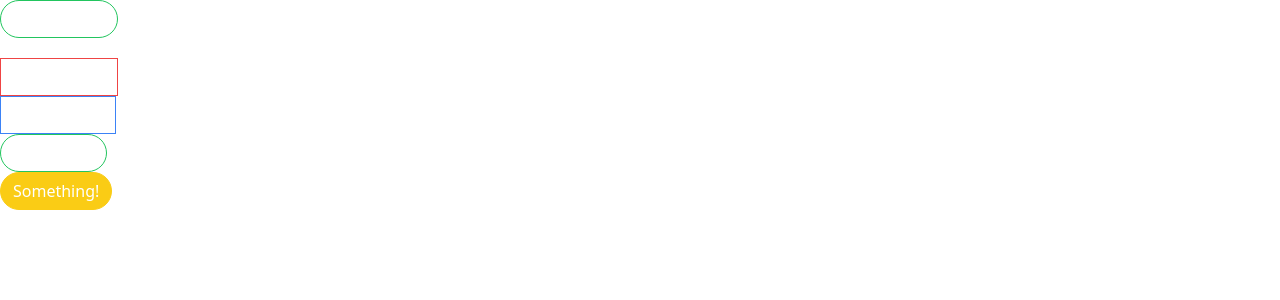
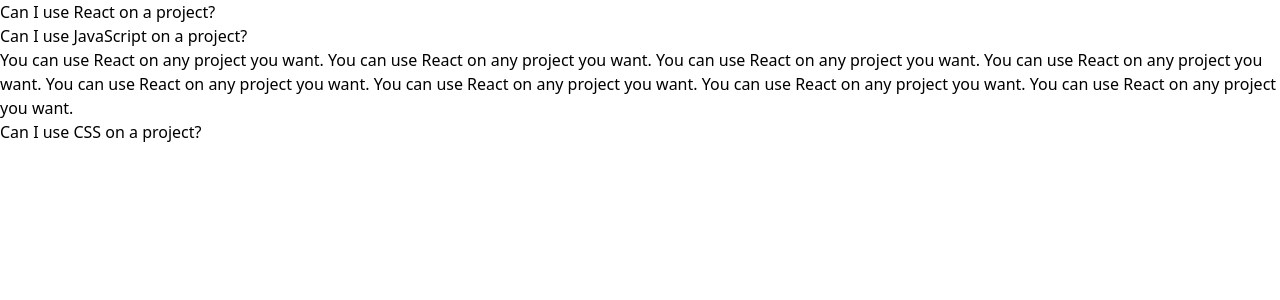
Before and after one commit to william-bispo/comps, a React (Create React App) app: page / in a window 1280 px wide. Shown: the top 300 px of the page. Built offline with nearby package versions, Linux system fonts and the light colour scheme.

Commit message:
Working on Accordion

```diff
--- a/src/App.js
+++ b/src/App.js
@@ -1,45 +1,28 @@
-import { GoBell, GoCloudDownload, GoDatabase } from "react-icons/go";
-import Button from "./Button";
+import Accordion from "./components/Accordion";
 
 function App() {
-  return (
-    <div>
-      <div>
-        <Button
-          success
-          outline
-          rounded
-          className="mb-5"
-          onClick={() => console.log("Clicked!!")}
-        >
-          <GoBell />
-          Buy Now!
-        </Button>
-      </div>
-      <div>
-        <Button danger outline>
-          <GoCloudDownload />
-          Buy Now!
-        </Button>
-      </div>
-      <div>
-        <Button primary outline>
-          <GoDatabase />
-          See Deal!
-        </Button>
-      </div>
-      <div>
-        <Button success rounded outline>
-          Hide Adds!
-        </Button>
-      </div>
-      <div>
-        <Button warning rounded>
-          Something!
-        </Button>
-      </div>
-    </div>
-  );
+  const items = [
+    {
+      id: "kddkdk",
+      label: "Can I use React on a project?",
+      content:
+        "You can use React on any project you want. You can use React on any project you want. You can use React on any project you want. You can use React on any project you want. You can use React on any project you want. You can use React on any project you want. You can use React on any project you want. You can use React on any project you want. ",
+    },
+    {
+      id: "llsls",
+      label: "Can I use JavaScript on a project?",
+      content:
+        "You can use React on any project you want. You can use React on any project you want. You can use React on any project you want. You can use React on any project you want. You can use React on any project you want. You can use React on any project you want. You can use React on any project you want. You can use React on any project you want. ",
+    },
+    {
+      id: "ssasj",
+      label: "Can I use CSS on a project?",
+      content:
+        "You can use React on any project you want. You can use React on any project you want. You can use React on any project you want. You can use React on any project you want. You can use React on any project you want. You can use React on any project you want. You can use React on any project you want. You can use React on any project you want. ",
+    },
+  ];
+
+  return <Accordion items={items} />;
 }
 
 export default App;
--- /dev/null
+++ b/src/components/Accordion.js
@@ -0,0 +1,20 @@
+import { useState } from "react";
+
+function Accordion({ items }) {
+  const [expendedIndex, setExpendedIndex] = useState(1);
+
+  const renderedItems = items.map((item, index) => {
+    const isExpended = index === expendedIndex;
+
+    return (
+      <div key={item.id}>
+        <div>{item.label}</div>
+        {isExpended && <div>{item.content}</div>}
+      </div>
+    );
+  });
+
+  return <div>{renderedItems}</div>;
+}
+
+export default Accordion;
--- /dev/null
+++ b/src/pages/ButtonPage.js
@@ -0,0 +1,45 @@
+import { GoBell, GoCloudDownload, GoDatabase } from "react-icons/go";
+import Button from "../components/Button";
+
+function ButtonPage() {
+  return (
+    <div>
+      <div>
+        <Button
+          success
+          outline
+          rounded
+          className="mb-5"
+          onClick={() => console.log("Clicked!!")}
+        >
+          <GoBell />
+          Buy Now!
+        </Button>
+      </div>
+      <div>
+        <Button danger outline>
+          <GoCloudDownload />
+          Buy Now!
+        </Button>
+      </div>
+      <div>
+        <Button primary outline>
+          <GoDatabase />
+          See Deal!
+        </Button>
+      </div>
+      <div>
+        <Button success rounded outline>
+          Hide Adds!
+        </Button>
+      </div>
+      <div>
+        <Button warning rounded>
+          Something!
+        </Button>
+      </div>
+    </div>
+  );
+}
+
+export default ButtonPage;
```
Also changed, not shown: src/components/Button.js (renamed from src/Button.js).
